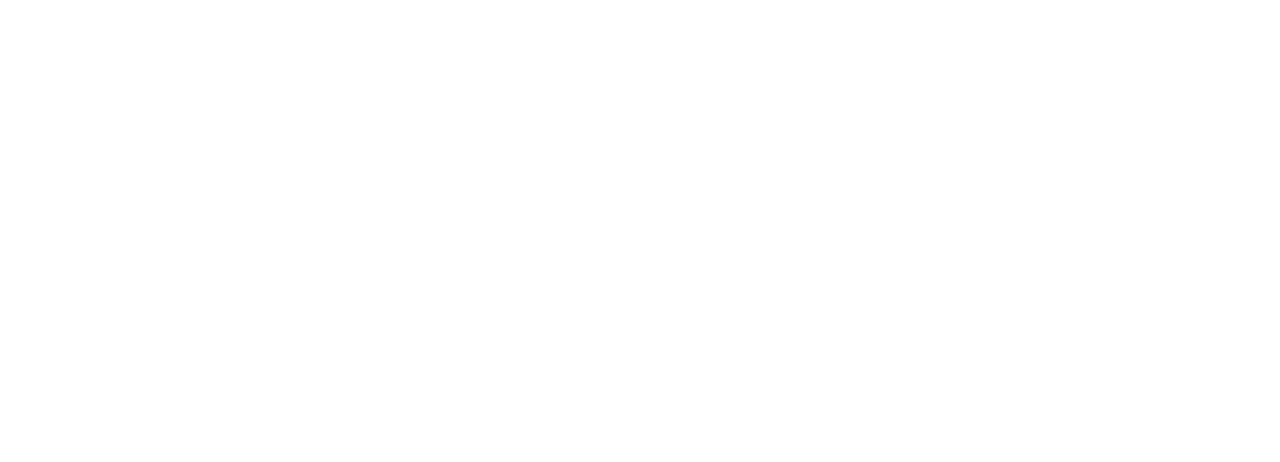
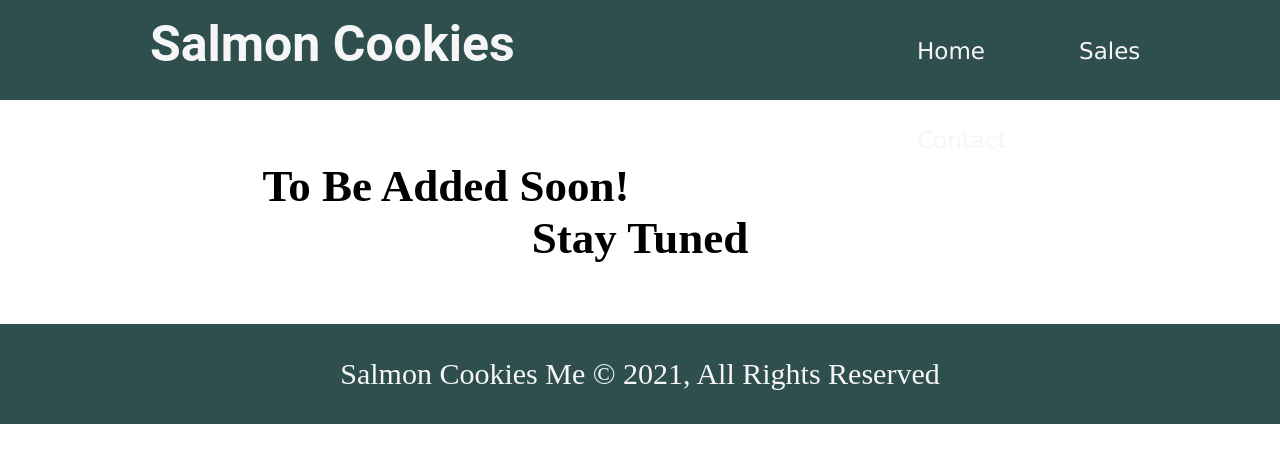
Before and after one commit to nawal-ahmad/cookie-stand, a plain HTML site: page index.html in a window 1280 px wide. Drawn offline with Linux system fonts and the light colour scheme.

Commit message:
Make some format using css

```diff
--- a/CSS/styles.css
+++ b/CSS/styles.css
@@ -0,0 +1,78 @@
+*{
+  @import url(https://fonts.googleapis.com/css2?family=Oxygen&family=Roboto&family=Roboto+Slab&display=swap);
+  margin:0;
+}
+
+header {
+  background-color:darkslategrey;
+  color:#f6f6f6 ;
+  height: 100px;
+}
+header h1 {
+  font-family: Roboto;
+  color: #f6f6f6;
+  float: left;
+  width: 30%;
+  font-size: 50px;
+  padding-left: 150px;
+  padding-top: 15px;
+}
+
+header nav {
+  float: right;
+  width: 35%;
+}
+header nav ul li {
+  font-family: verdana;
+  display: inline-block;
+  margin: 25px;
+  font-size: larger;
+  padding-top: 13px;
+}
+header nav ul a:hover {
+  background-color:cadetblue;
+}
+header nav ul li a {
+  padding: 20px;
+  text-decoration: none;
+  font-size: larger;
+  color: #f6f6f6;
+}
+
+#body-main h2{
+  margin: 20px;
+  margin-left: 30px;
+  padding-left: 40px;
+  padding-top: 20px;
+  color:darkslategrey;
+  font-family: arial;
+  font-size: 30px;
+}
+
+#body-main ul li{
+  margin-left: 25px;
+  padding: 5px;
+  color: darkred;
+  font-family: georgia;
+  font-size: 20px;
+}
+
+footer{
+  height: 100px;
+  background-color:darkslategrey;
+  color: #f6f6f6;
+}
+
+footer p{
+  text-align: center;
+  font-size: 30px;
+  vertical-align: middle;
+  line-height: 100px;
+}
+
+#cont  {
+  font-size: 30px;
+  margin: 30px;
+  Padding: 30px;
+  text-align: center;
+}
--- a/index.html
+++ b/index.html
@@ -5,17 +5,27 @@
   <meta http-equiv="X-UA-Compatible" content="IE=edge">
   <meta name="viewport" content="width=device-width, initial-scale=1.0">
   <title>Salmon Cookies</title>
+  <link rel="stylesheet" href="CSS/styles.css">
+
 </head>
 <body>
   <header>
+    <h1>Salmon Cookies</h1>
+    <nav>
+      <ul>
+        <li><a href="index.html">Home</a></li>
+        <li><a href="sales.html">Sales</a></li>
+        <li><a href="##">Contact</a></li>
+      </ul>
+    </nav>
+  </header>
+ <main id='cont'>
+    <h2>To Be Added Soon!</h2>
+    <h2>Stay Tuned</h2>
+  </main>
 
-  </header>
-    <h2>
-
-    </h2>
-  </main>
   <footer>
-
+    <p>Salmon Cookies Me © 2021, All Rights Reserved</p>
   </footer>
 </body>
 </html>
```
Also changed, not shown: JS/app.js (+10 -15 lines), JS/gg.js (deleted, +0 -44 lines), sales.html (+10 -2 lines), 1 other file.
